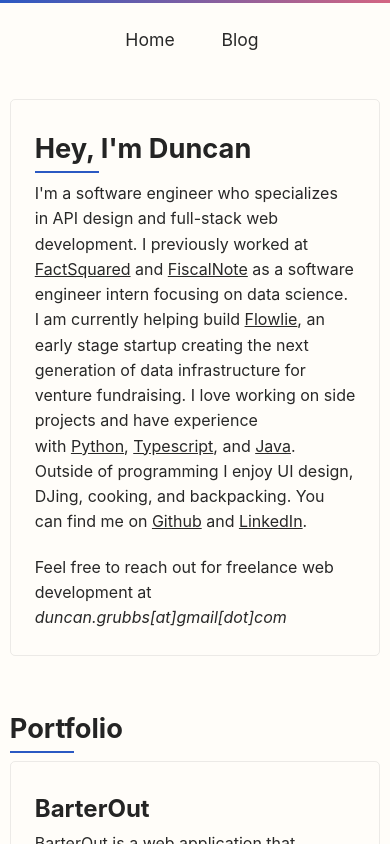
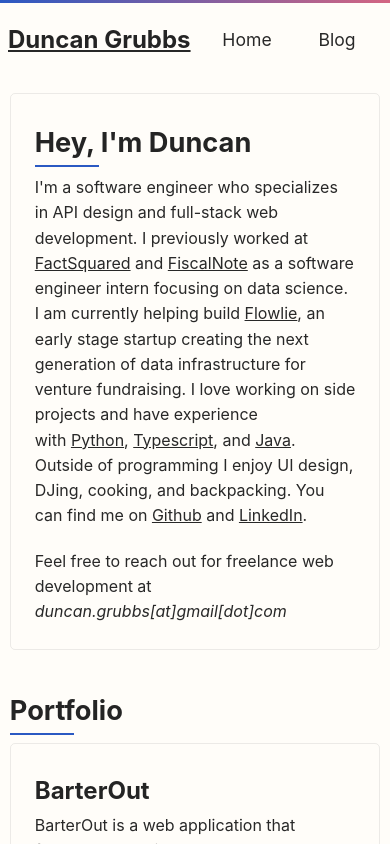
Before and after one commit to duncangrubbs/portfolio, a React (Create React App) app: page / in a window 390 px wide. Shown: the top 844 px of the page. Built offline with nearby package versions, Linux system fonts and the light colour scheme.

Commit message:
Minor UI cleanup.

```diff
--- a/public/index.html
+++ b/public/index.html
@@ -3,7 +3,7 @@
   <head>
     <meta charset="utf-8">
     <meta name="viewport" content="width=device-width, initial-scale=1, shrink-to-fit=no">
-    <meta name="theme-color" content="#0f0f0f">
+    <meta name="theme-color" content="#fffdf9">
     <!--
       manifest.json provides metadata used when your web app is added to the
       homescreen on Android. See https://developers.google.com/web/fundamentals/engage-and-retain/web-app-manifest/
--- a/src/css/main.css
+++ b/src/css/main.css
@@ -143,7 +143,7 @@
 }
 
 .home__grid-item {
-  padding: 24px 0;
+  padding: 18px 0;
 }
 
 /* Writing Article Styles */
--- a/src/css/mobile.css
+++ b/src/css/mobile.css
@@ -11,12 +11,8 @@
   .writing {
     width: 90vw;
   }
-  .navbar__content--left {
-    display: none;
-  }
-  .navbar__content--right {
-    width: 100%;
-    justify-content: center;
+  .navbar__content {
+    margin: 0 8px;
   }
   .navbar__link.selected::after {
     display: none;
```
